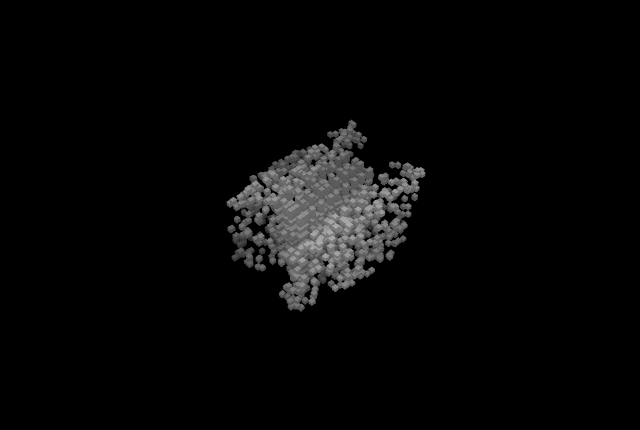
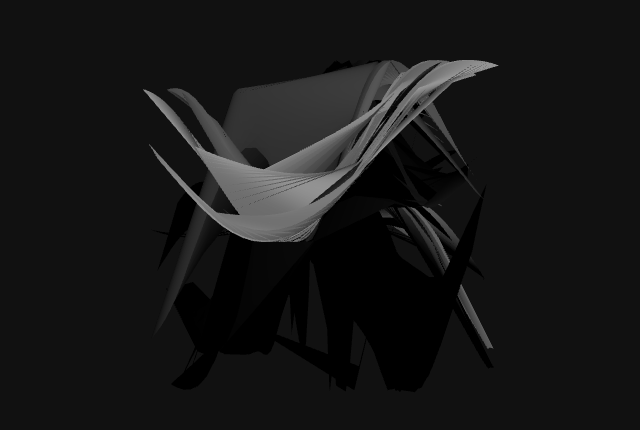
Before and after one commit to m44442/threejs, a website built with Vite: page index.html in a window 1280 px wide. Shown: the part 184-614 px from the top of the page, without its empty margins (318-958 px from the left). Built offline with nearby package versions, Linux system fonts and the light colour scheme; animation ran at ten frames a second.

Commit message:
first commit

```diff
--- a/index.html
+++ b/index.html
@@ -4,7 +4,7 @@
     <meta charset="UTF-8" />
     <link rel="icon" type="image/svg+xml" href="/vite.svg" />
     <meta name="viewport" content="width=device-width, initial-scale=1.0" />
-    <title>ThreeJsBoxGeometory</title>
+    <title>ThreeJsNoise</title>
     <link rel="stylesheet" href="src/reset.css" />
     <link rel="stylesheet" href="src/index.css" />
     <style>
--- a/src/index.js
+++ b/src/index.js
@@ -1,4 +1,7 @@
+//https://nogson2.hatenablog.com/entry/2017/12/24/193017
+
 import * as THREE from "three";
+import { gsap, Power4 } from "gsap";
 
 class App {
   /**
@@ -6,7 +9,7 @@ class App {
    */
   static get RENDERER_SETTING() {
     return {
-      clearColor: 0x000000,
+      clearColor: 0x111111,
       width: window.innerWidth,
       height: window.innerHeight,
     };
@@ -28,10 +31,10 @@ class App {
       fovy: 60,
       aspect: window.innerWidth / window.innerHeight,
       near: 0.1,
-      far: 20000.0,
+      far: 200.0,
       x: 0.0,
-      y: 2.0,
-      z: 30.0,
+      y: 0.0,
+      z: 8.0,
       lookAt: new THREE.Vector3(0.0, 0.0, 0.0),
     };
   }
@@ -73,7 +76,6 @@ class App {
 
   _setScene() {
     this.scene = new THREE.Scene();
-    this.scene.fog = new THREE.Fog(0x000000, 20, 40);
   }
 
   _setCamera() {
@@ -93,27 +95,166 @@ class App {
   }
 
   _setMesh() {
-    const boxNumber = 12;
-    const center = 2;
-    this.group = new THREE.Group();
+    this.geometory = new THREE.PlaneGeometry(0.8, 10, 50, 80);
+    // this.geometory = new THREE.BoxGeometry(1, 10, 10, 10, 10, 10);
 
-    this.geometory = new THREE.BoxGeometry(0.2, 0.2, 0.2);
-    this.material = new THREE.MeshToonMaterial({ color: 0xffffff });
-    for (let i = 0; i < boxNumber; i++) {
-      for (let j = 0; j < boxNumber; j++) {
-        for (let k = 0; k < boxNumber; k++) {
-          this.mesh = new THREE.Mesh(this.geometory, this.material);
-          this.mesh.position.x = Math.cos(i) * 2;
-          this.mesh.position.y = Math.sin(j) * 2;
-          this.mesh.position.z = Math.sin(k) * 2;
+    this.material = new THREE.ShaderMaterial({
+      uniforms: {
+        uTime: { value: 0.0 },
+        uVertexTime: { value: 0.1 },
+      },
+      vertexShader: `
+      varying vec2 vUv;
+      uniform float uVertexTime;
+      vec3 mod289(vec3 x) {
+        return x - floor(x * (1.0 / 289.0)) * 289.0;
+      }
 
-          this.array.push(this.mesh);
-          this.group.add(this.mesh);
+      vec2 mod289(vec2 x) {
+        return x - floor(x * (1.0 / 289.0)) * 289.0;
+      }
+
+      vec3 permute(vec3 x) {
+        return mod289(((x*34.0)+10.0)*x);
+      }
+
+      float snoise(vec2 v)
+        {
+        const vec4 C = vec4(0.211324865405187,  // (3.0-sqrt(3.0))/6.0
+                            0.366025403784439,  // 0.5*(sqrt(3.0)-1.0)
+                           -0.577350269189626,  // -1.0 + 2.0 * C.x
+                            0.024390243902439); // 1.0 / 41.0
+      // First corner
+        vec2 i  = floor(v + dot(v, C.yy) );
+        vec2 x0 = v -   i + dot(i, C.xx);
+
+      // Other corners
+        vec2 i1;
+        //i1.x = step( x0.y, x0.x ); // x0.x > x0.y ? 1.0 : 0.0
+        //i1.y = 1.0 - i1.x;
+        i1 = (x0.x > x0.y) ? vec2(1.0, 0.0) : vec2(0.0, 1.0);
+        // x0 = x0 - 0.0 + 0.0 * C.xx ;
+        // x1 = x0 - i1 + 1.0 * C.xx ;
+        // x2 = x0 - 1.0 + 2.0 * C.xx ;
+        vec4 x12 = x0.xyxy + C.xxzz;
+        x12.xy -= i1;
+
+      // Permutations
+        i = mod289(i); // Avoid truncation effects in permutation
+        vec3 p = permute( permute( i.y + vec3(0.0, i1.y, 1.0 ))
+          + i.x + vec3(0.0, i1.x, 1.0 ));
+
+        vec3 m = max(0.5 - vec3(dot(x0,x0), dot(x12.xy,x12.xy), dot(x12.zw,x12.zw)), 0.0);
+        m = m*m ;
+        m = m*m ;
+
+      // Gradients: 41 points uniformly over a line, mapped onto a diamond.
+      // The ring size 17*17 = 289 is close to a multiple of 41 (41*7 = 287)
+
+        vec3 x = 2.0 * fract(p * C.www) - 1.0;
+        vec3 h = abs(x) - 1.0;
+        vec3 ox = floor(x + 0.5);
+        vec3 a0 = x - ox;
+
+      // Normalise gradients implicitly by scaling m
+      // Approximation of: m *= inversesqrt( a0*a0 + h*h );
+        m *= 1.79284291400159 - 0.85373472095314 * ( a0*a0 + h*h );
+
+      // Compute final noise value at P
+        vec3 g;
+        g.x  = a0.x  * x0.x  + h.x  * x0.y;
+        g.yz = a0.yz * x12.xz + h.yz * x12.yw;
+        return 200.0 * dot(m, g);
+      }
+        void main() {
+          vUv = uv;
+          vec3 pos = position;
+
+
+          pos.x = snoise(pos.xy) * uVertexTime * 1.0;
+          pos.y = snoise(normalize(pos.xy)) * uVertexTime * 1.0;
+
+
+
+          gl_Position = projectionMatrix * modelViewMatrix * vec4( pos, 1.0 );
         }
+      `,
+      fragmentShader: `
+      precision mediump float;
+      uniform float uTime;
+
+      vec3 mod289(vec3 x) {
+        return x - floor(x * (1.0 / 289.0)) * 289.0;
       }
+
+      vec2 mod289(vec2 x) {
+        return x - floor(x * (1.0 / 289.0)) * 289.0;
+      }
+
+      vec3 permute(vec3 x) {
+        return mod289(((x*34.0)+10.0)*x);
+      }
+
+      float snoise(vec2 v)
+        {
+        const vec4 C = vec4(0.211324865405187,  // (3.0-sqrt(3.0))/6.0
+                            0.366025403784439,  // 0.5*(sqrt(3.0)-1.0)
+                           -0.577350269189626,  // -1.0 + 2.0 * C.x
+                            0.024390243902439); // 1.0 / 41.0
+      // First corner
+        vec2 i  = floor(v + dot(v, C.yy) );
+        vec2 x0 = v -   i + dot(i, C.xx);
+
+      // Other corners
+        vec2 i1;
+        //i1.x = step( x0.y, x0.x ); // x0.x > x0.y ? 1.0 : 0.0
+        //i1.y = 1.0 - i1.x;
+        i1 = (x0.x > x0.y) ? vec2(1.0, 0.0) : vec2(0.0, 1.0);
+        // x0 = x0 - 0.0 + 0.0 * C.xx ;
+        // x1 = x0 - i1 + 1.0 * C.xx ;
+        // x2 = x0 - 1.0 + 2.0 * C.xx ;
+        vec4 x12 = x0.xyxy + C.xxzz;
+        x12.xy -= i1;
+
+      // Permutations
+        i = mod289(i); // Avoid truncation effects in permutation
+        vec3 p = permute( permute( i.y + vec3(0.0, i1.y, 1.0 ))
+          + i.x + vec3(0.0, i1.x, 1.0 ));
+
+        vec3 m = max(0.5 - vec3(dot(x0,x0), dot(x12.xy,x12.xy), dot(x12.zw,x12.zw)), 0.0);
+        m = m*m ;
+        m = m*m ;
+
+      // Gradients: 41 points uniformly over a line, mapped onto a diamond.
+      // The ring size 17*17 = 289 is close to a multiple of 41 (41*7 = 287)
+
+        vec3 x = 2.0 * fract(p * C.www) - 1.0;
+        vec3 h = abs(x) - 0.5;
+        vec3 ox = floor(x + 0.5);
+        vec3 a0 = x - ox;
+
+      // Normalise gradients implicitly by scaling m
+      // Approximation of: m *= inversesqrt( a0*a0 + h*h );
+        m *= 1.79284291400159 - 0.85373472095314 * ( a0*a0 + h*h );
+
+      // Compute final noise value at P
+        vec3 g;
+        g.x  = a0.x  * x0.x  + h.x  * x0.y;
+        g.yz = a0.yz * x12.xz + h.yz * x12.yw;
+        return 80.0 * dot(m, g);
+      }
+
+
+      varying vec2 vUv;
+  void main() {
+       float offset = snoise(vUv + uTime);
+  gl_FragColor = vec4(vec3(offset), 1.0);
     }
+      `,
+    });
+    this.mesh = new THREE.Mesh(this.geometory, this.material);
 
-    this.scene.add(this.group);
+    this.scene.add(this.mesh);
   }
 
   init() {
@@ -122,24 +263,23 @@ class App {
     this._setCamera();
     this._setMesh();
     this._setLight();
+
+    gsap.to(this.mesh.material.uniforms.uVertexTime, {
+      value: 1.2,
+      ease: "Power4.easeOut",
+      repeat: -1,
+      yoyo: true,
+      duration: 3,
+    });
   }
   render() {
     requestAnimationFrame(this.render);
-    this.group.rotation.x += 0.01;
-    this.group.rotation.y += 0.01;
+    this.mesh.material.uniforms.uTime.value += 0.004;
+    // this.mesh.material.uniforms.uVertexTime.value += 0.02;
 
-    const time = new Date().getTime() / 1000;
+    // this.mesh.rotation.x += 0.001;
+    // this.mesh.rotation.y += 0.001;
 
-    this.array.forEach((box, index) => {
-      if (index % 3) {
-        box.position.x += Math.sin(time - index) / 10;
-        box.position.y += Math.cos(time - index) / 10;
-        box.position.z += Math.cos(time - index) / 10;
-
-        box.scale.x += -Math.sin(time - index) / 100;
-        box.scale.y += -Math.cos(time - index) / 100;
-      }
-    });
     this.renderer.render(this.scene, this.camera);
   }
 }
```
